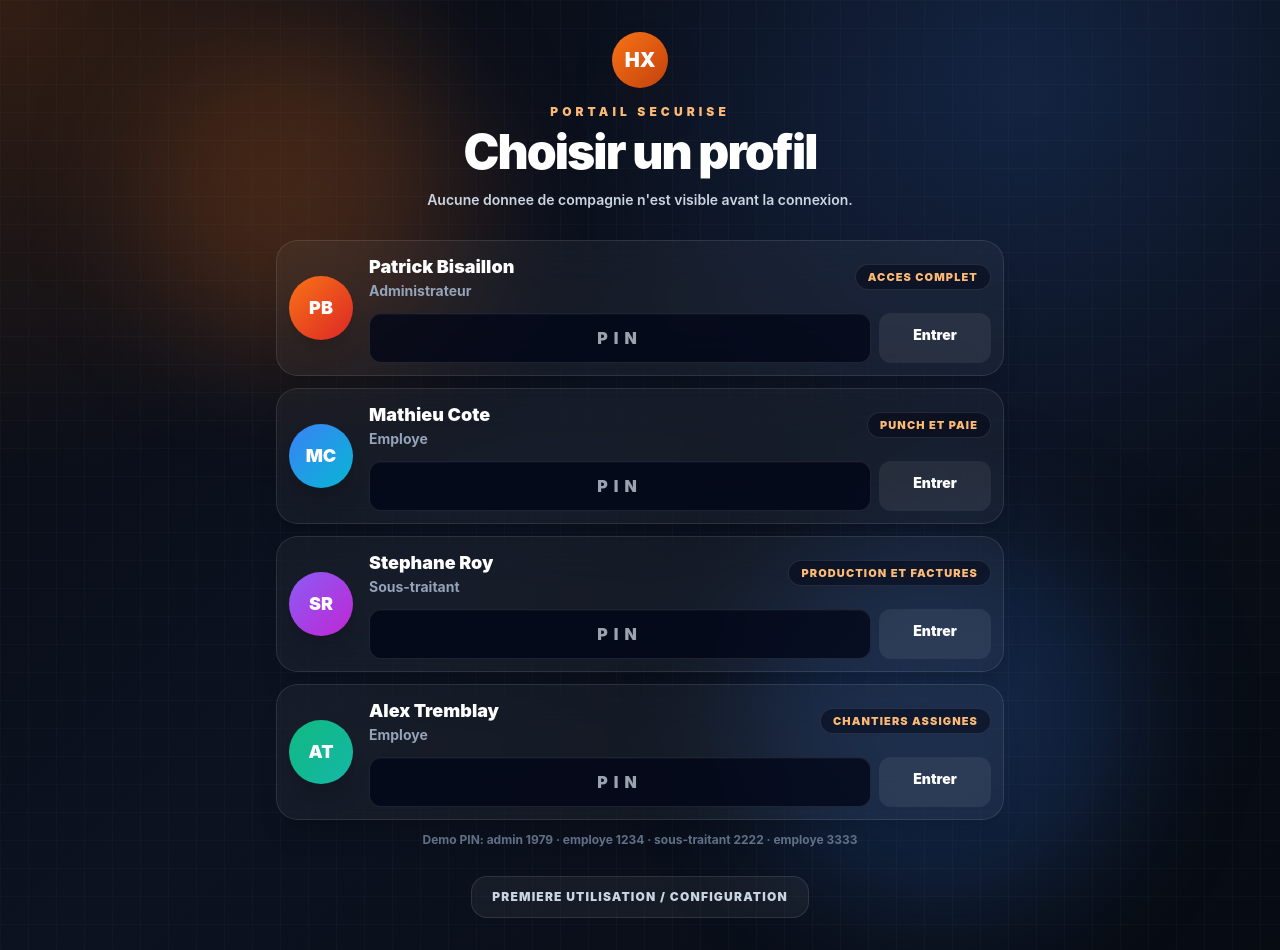
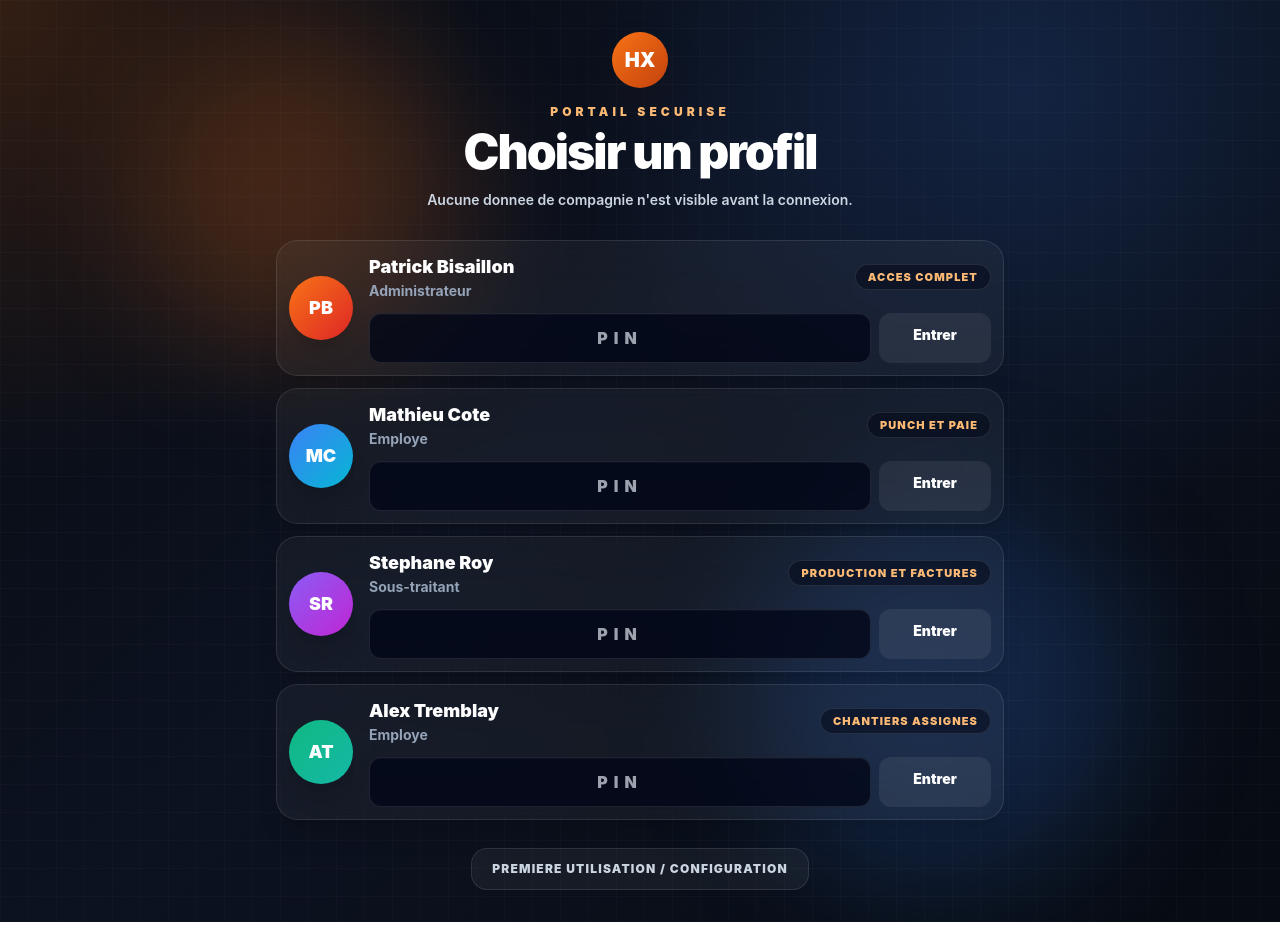
Before and after one commit to bisaillonpatrick1979-dev/Chatgpt-hailite-, a Next.js app: page / in a window 1280 px wide. After the commit the page ends 922 px from the top, so only its background shows below. Built offline with nearby package versions, Linux system fonts and the light colour scheme.

Commit message:
Hide demo PINs from profile login

```diff
--- a/components/ProfileLoginList.tsx
+++ b/components/ProfileLoginList.tsx
@@ -54,7 +54,6 @@ export function ProfileLoginList() {
           </div>
         </article>
       ))}
-      <p className="text-center text-xs font-bold text-slate-500">Demo PIN: admin 1979 · employe 1234 · sous-traitant 2222 · employe 3333</p>
     </section>
   );
 }
```
